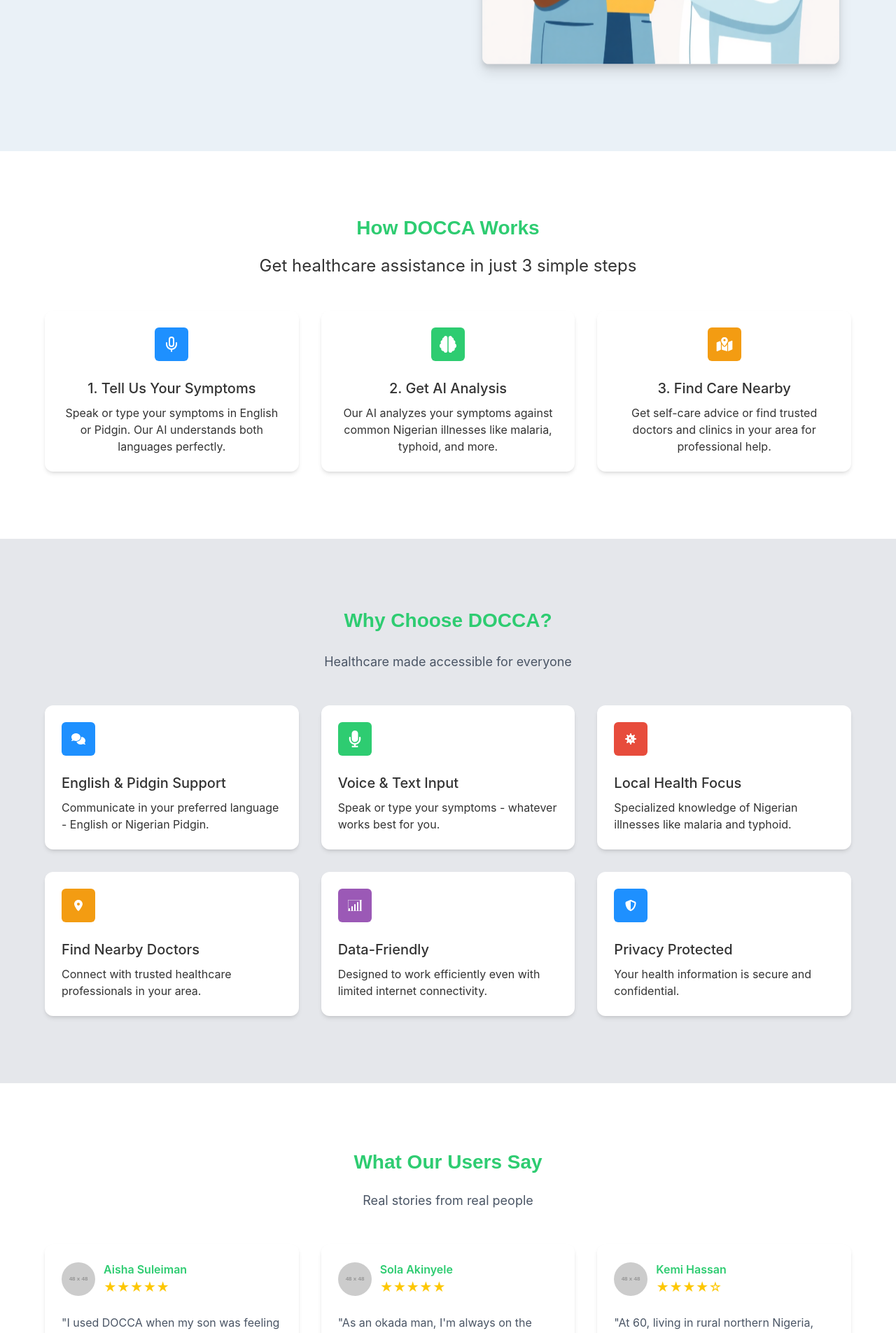
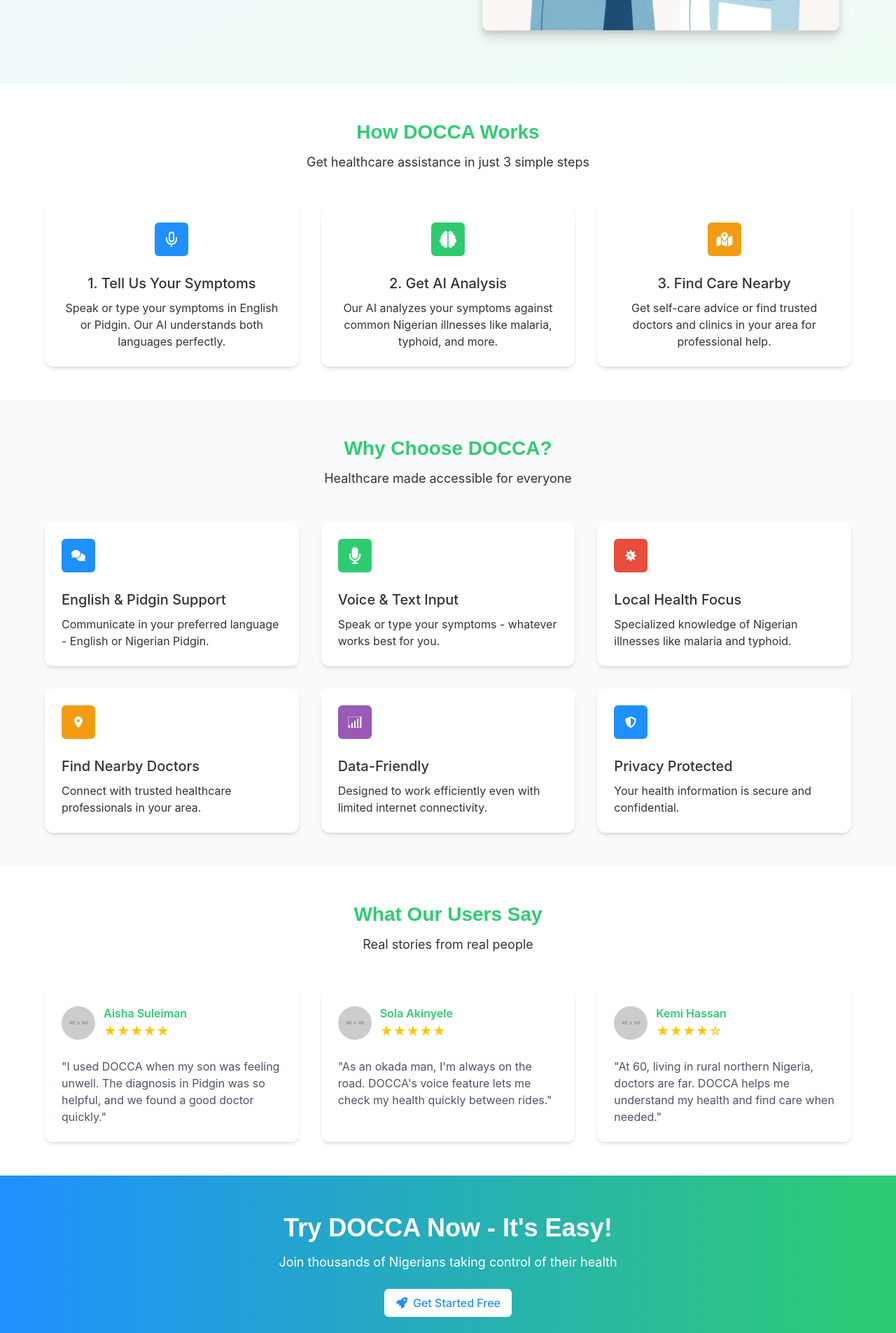
Before and after one commit to docca-AI/frontend, a React (Vite) app: page / in a window 1280 px wide. Shown: the part 600-2505 px from the top of the page at 70% size. Built offline with nearby package versions, Linux system fonts and the light colour scheme.

Commit message:
Refactor multiple components for improved readability and maintainability
- Updated CTA, Hero, Testemonials, HowItWorks, and WhyChooseUs components
- Enhanced code structure and consistency across components

```diff
--- a/src/components/CTA/CTA.jsx
+++ b/src/components/CTA/CTA.jsx
@@ -9,20 +9,19 @@
     whileInView="visible"
     viewport={{ once: true }}
     variants={sectionVariants}
-    className="bg-gradient-to-r from-[#1a73e8] to-[#34a853] py-16 text-white md:py-24"
+    className="bg-gradient-accent py-10 text-white md:py-12"
   >
     <div className="container mx-auto text-center justify-center items-center flex flex-col px-4">
-      <h1 className="mb-4 text-white font-bold md:text-5xl">
-        Try DOCCA Now — It's Easy!
+      <h1 className="mb-2 sm:mb-4">
+        Try DOCCA Now - It's Easy!
       </h1>
-      <p className="mb-8 text-white text-lg md:text-xl">
+      <p className="mb-4 sm:mb-8 text-white text-lg">
         Join thousands of Nigerians taking control of their health
       </p>
       <Button variant="accent" size="md" className="inline-flex items-center">
         <img
           src={Float}
-          className="mr-2 hover:brightness-0 hover:invert"
-          size={20}
+          className="mr-2"
         />{" "}
         Get Started Free
       </Button>
--- a/src/components/Heros/Hero.jsx
+++ b/src/components/Heros/Hero.jsx
@@ -10,9 +10,9 @@
     initial="hidden"
     whileInView="visible"
     viewport={{ once: true }}
-    className="bg-[#eaf1f7] py-16 md:py-24"
+    className="bg-gradient-to-br from-[#EFF6FF] to-[#F0FDF4] px-4 sm:px-0 py-10 md:py-12"
   >
-    <div className="container flex flex-col items-center gap-8 px-4 md:flex-row md:gap-16">
+    <div className="container flex flex-col items-center gap-8 md:flex-row md:gap-16">
       <motion.div
         variants={{
           hidden: { opacity: 0, x: -50 },
--- a/src/components/Testemonials/Testemonials.jsx
+++ b/src/components/Testemonials/Testemonials.jsx
@@ -8,13 +8,13 @@
     whileInView="visible"
     viewport={{ once: true }}
     variants={sectionVariants}
-    className="py-16 md:py-24"
+    className="py-10 md:py-12"
   >
     <div className="container mx-auto px-4">
-      <h2 className="mb-4 text-center text-primary text-3xl font-bold">
+      <h2 className="mb-2 sm:mb-4 text-center text-primary">
         What Our Users Say
       </h2>
-      <p className="mb-12 text-center text-lg text-gray-600">
+      <p className="mb-6 sm:mb-12 text-center text-lg">
         Real stories from real people
       </p>
       <motion.div
--- a/src/components/howItWorks/HowItWorks.jsx
+++ b/src/components/howItWorks/HowItWorks.jsx
@@ -13,13 +13,13 @@
     whileInView="visible"
     viewport={{ once: true }}
     variants={sectionVariants}
-    className="py-16 md:py-24"
+    className="py-10 md:py-12"
   >
     <div className="container mx-auto px-12">
-      <h2 className="mb-4 text-center text-5xl text-primary font-bold">
+      <h2 className="mb-2 sm:mb-4 text-center text-primary">
         How DOCCA Works
       </h2>
-      <p className="mb-12 text-center text-2xl">
+      <p className="md-8 sm:mb-12 text-center text-lg">
         Get healthcare assistance in just 3 simple steps
       </p>
       <motion.div
--- a/src/components/whyChooseUS/WhyChooseUs.jsx
+++ b/src/components/whyChooseUS/WhyChooseUs.jsx
@@ -15,11 +15,11 @@
     whileInView="visible"
     viewport={{ once: true }}
     variants={sectionVariants}
-    className="bg-[#E5E7EB] py-16 md:py-24"
+    className="bg-[#F9FAFB] py-10 md:py-12"
   >
     <div className="container mx-auto px-4">
-      <h2 className="mb-4 text-center text-primary">Why Choose DOCCA?</h2>
-      <p className="mb-12 text-center text-lg text-gray-600">
+      <h2 className="mb-2 sm:mb-4 text-center text-primary">Why Choose DOCCA?</h2>
+      <p className="mb-8 sm:mb-12 text-center text-lg">
         Healthcare made accessible for everyone
       </p>
       <motion.div
```
